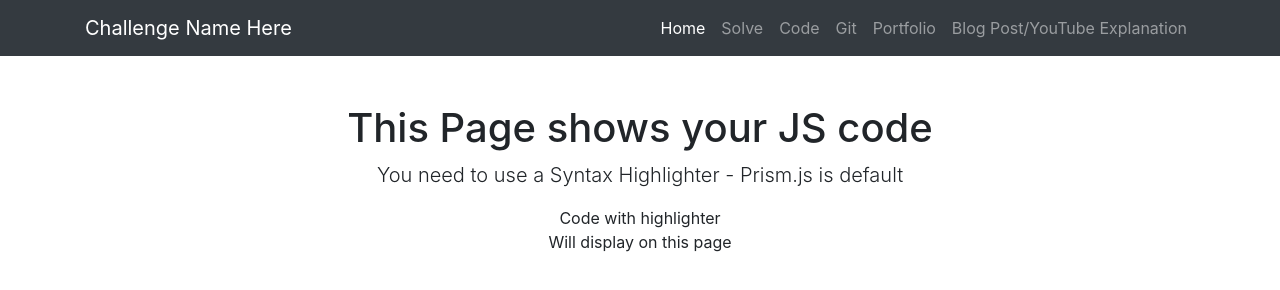
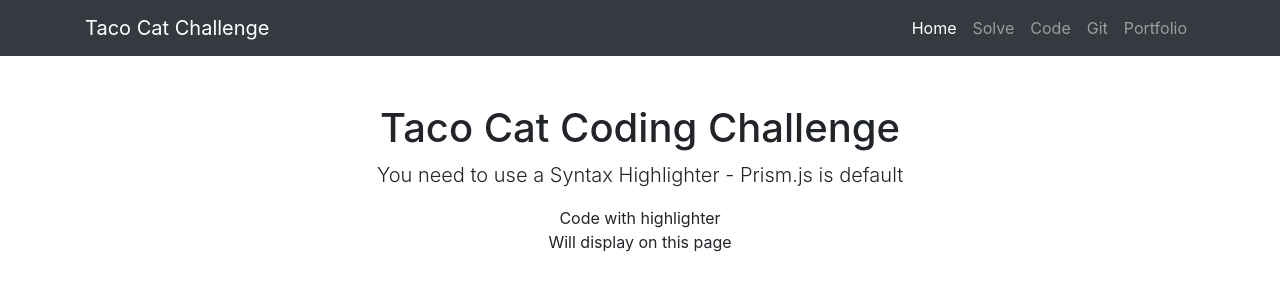
Before and after one commit to dougcampbell66/TacoCatApp, a plain HTML site: page TacoCatApp/Code.html in a window 1280 px wide. Drawn offline with nearby package versions, Linux system fonts and the light colour scheme.

Commit message:
is this better

```diff
--- a/TacoCatApp/Code.html
+++ b/TacoCatApp/Code.html
@@ -13,7 +13,6 @@
     <!-- Bootstrap core CSS -->
     <link rel="stylesheet" href="https://stackpath.bootstrapcdn.com/bootstrap/4.5.0/css/bootstrap.min.css" integrity="sha384-9aIt2nRpC12Uk9gS9baDl411NQApFmC26EwAOH8WgZl5MYYxFfc+NcPb1dKGj7Sk" crossorigin="anonymous">
     <link rel="icon" href="favicon.png" />
-
 </head>
 
 <body>
@@ -21,7 +20,7 @@
     <!-- Navigation -->
     <nav class="navbar navbar-expand-lg navbar-dark bg-dark static-top">
         <div class="container">
-            <a class="navbar-brand" href="/Index.html">Challenge Name Here</a>
+            <a class="navbar-brand" href="/Index.html">Taco Cat Challenge</a>
             <button class="navbar-toggler" type="button" data-toggle="collapse" data-target="#navbarResponsive" aria-controls="navbarResponsive" aria-expanded="false" aria-label="Toggle navigation">
                 <span class="navbar-toggler-icon"></span>
             </button>
@@ -39,14 +38,12 @@
                         <a class="nav-link" href="/Code.html">Code</a>
                     </li>
                     <li class="nav-item">
-                        <a class="nav-link" href="#">Git</a>
+                        <a class="nav-link" href="https://github.com/dougcampbell66/TacoCatApp">Git</a>
                     </li>
                     <li class="nav-item">
-                        <a class="nav-link" href="#">Portfolio</a>
+                        <a class="nav-link" href="https://douglascampbell.netlify.app/">Portfolio</a>
                     </li>
-                    <li class="nav-item">
-                        <a class="nav-link" href="#">Blog Post/YouTube Explanation</a>
-                    </li>
+
                 </ul>
             </div>
         </div>
@@ -56,7 +53,7 @@
     <div class="container">
         <div class="row">
             <div class="col-lg-12 text-center">
-                <h1 class="mt-5">This Page shows your JS code</h1>
+                <h1 class="mt-5">Taco Cat Coding Challenge</h1>
                 <p class="lead">You need to use a Syntax Highlighter - Prism.js is default</p>
                 <ul class="list-unstyled">
                     <li>Code with highlighter</li>
```
